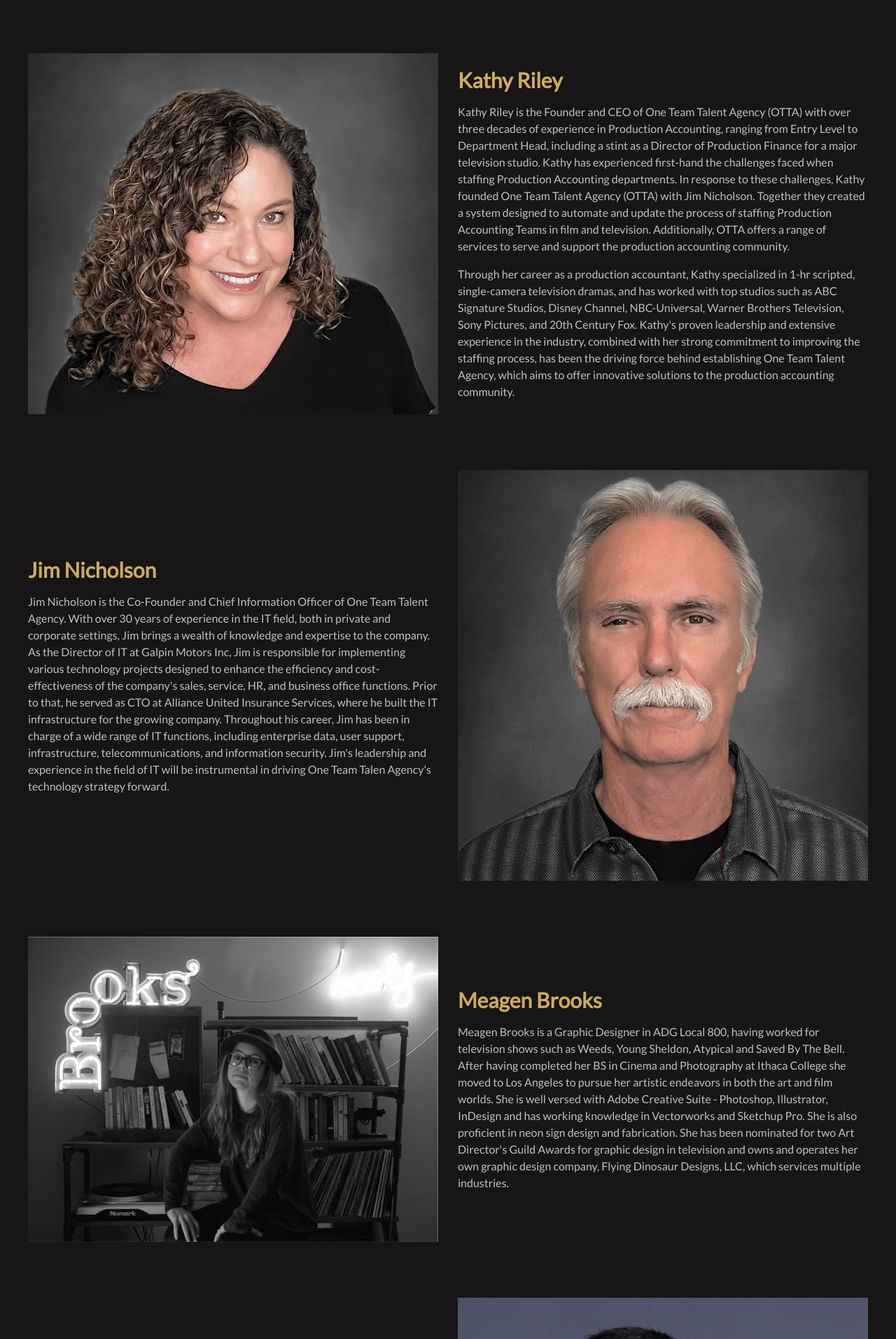
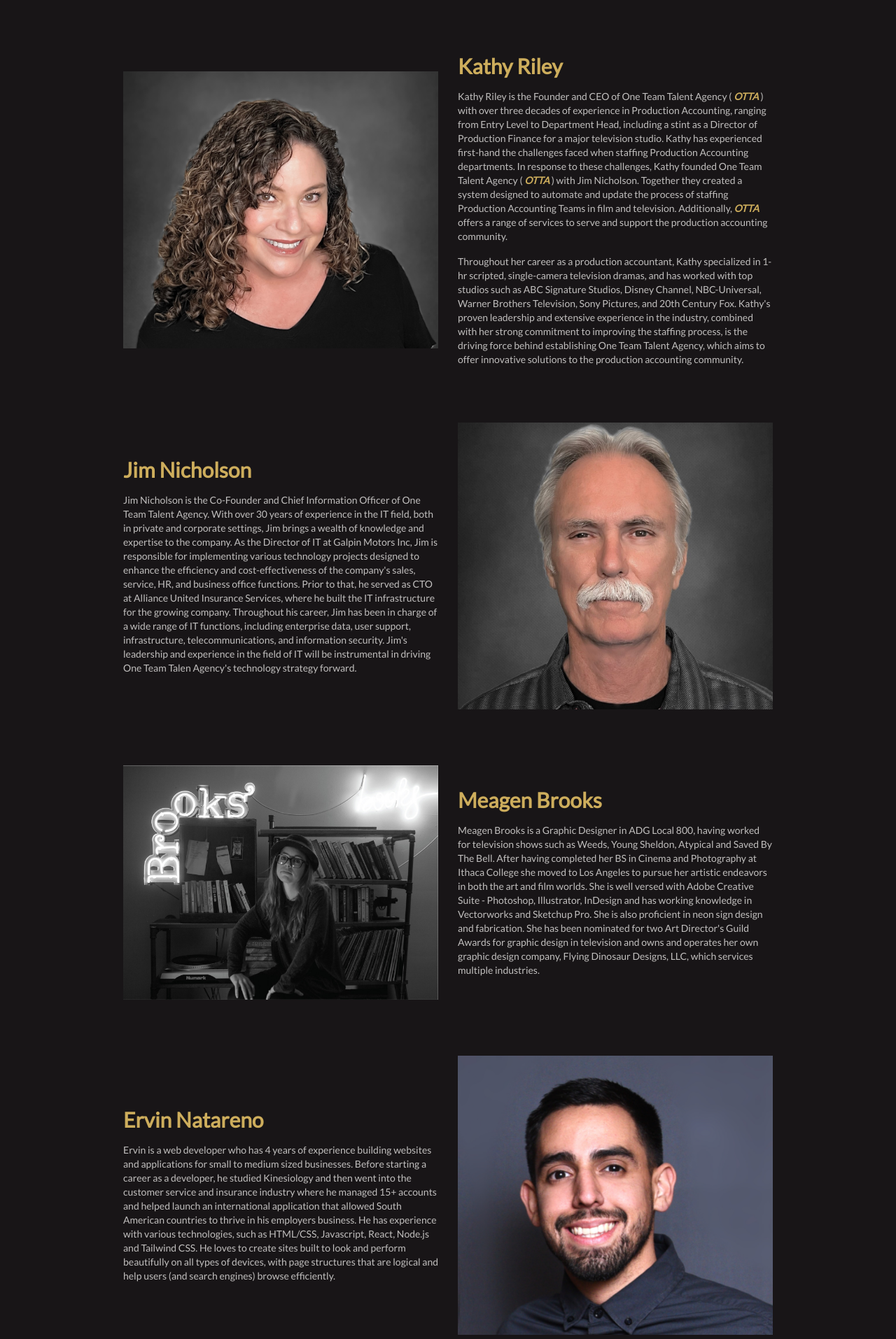
Before and after one commit to ervinCodes/OTTA, a website: page Exterior/about.html in a window 1280 px wide. Shown: the part 760-2674 px from the top of the page at 70% size. Drawn offline with nearby package versions, Linux system fonts and the light colour scheme.

Commit message:
About me images resized and text resized to fit responsively on all devices.

```diff
--- a/Exterior/about.html
+++ b/Exterior/about.html
@@ -117,11 +117,11 @@
           flex flex-row flex-wrap items-center justify-between
           xl:gap-y-8 xs:gap-y-16
           xs:gap-x-7
-          sm:mx-10 xs:mx-3"
+          2xl:mx-52 xl:mx-44 lg:mx-32 sm:mx-10 xs:mx-3"
         >
           <!-- Image -->
-          <div class="flex-auto sm:col-span-2 lg:col-span-1">
-            <img class="object-scale-down" src="images/kathy-pic.jpg" alt="Photo of Kathy Riley on roof out in the snow"/>
+          <div class="flex-auto sm:col-span-2 lg:col-span-1 ">
+            <img class="object-fit w-full h-auto " src="images/kathy-pic.jpg" alt="Photo of Kathy Riley on roof out in the snow"/>
           </div>
           <!-- Text Container -->
           <div
@@ -131,12 +131,20 @@
             <h2 class="
             2xl:text-4xl xl:text-3xl lg:text-2xl sm:text-3xl xs:text-2xl font-bold text-vegas-gold">Kathy Riley</h2>
             <!-- Text -->
-            <p class="2xl:text-xl xl:text-base lg:text-sm xs:text-xl">
-              Kathy Riley is the Founder and CEO of One Team Talent Agency (OTTA) with over three decades of experience in Production Accounting, ranging from Entry Level to Department Head, including a stint as a Director of Production Finance for a major television studio.  Kathy has experienced first-hand the challenges faced when staffing Production Accounting departments.  In response to these challenges, Kathy founded One Team Talent Agency (OTTA) with Jim Nicholson.  Together they created a system designed to automate and update the process of staffing Production Accounting Teams in film and television.  Additionally, OTTA offers a range of services to serve and support the production accounting community.
+            <p class="2xl:text-base xl:text-sm lg:text-[12px] md:text-base xs:text-xl">
+              Kathy Riley is the Founder and CEO of One Team Talent Agency (<span class="font-bold italic text-vegas-gold">
+                OTTA
+              </span>) with over three decades of experience in Production Accounting, ranging from Entry Level to Department Head, including a stint as a Director of Production Finance for a major television studio.  Kathy has experienced first-hand the challenges faced when staffing Production Accounting departments.  In response to these challenges, Kathy founded One Team Talent Agency (
+                <span class="font-bold italic text-vegas-gold">
+                  OTTA
+                </span>
+              ) with Jim Nicholson.  Together they created a system designed to automate and update the process of staffing Production Accounting Teams in film and television.  Additionally, <span class="font-bold italic text-vegas-gold">
+                OTTA
+              </span> offers a range of services to serve and support the production accounting community.
 
             </p>
-            <p class="2xl:text-xl xl:text-base lg:text-sm xs:text-xl">
-              Through her career as a production accountant, Kathy specialized in 1-hr scripted, single-camera television dramas, and has worked with top studios such as ABC Signature Studios, Disney Channel, NBC-Universal, Warner Brothers Television, Sony Pictures, and 20th Century Fox.  Kathy's proven leadership and extensive experience in the industry, combined with her strong commitment to improving the staffing process, has been the driving force behind establishing One Team Talent Agency, which aims to offer innovative solutions to the production accounting community.
+            <p class="2xl:text-base xl:text-sm lg:text-[12px] md:text-base xs:text-xl">
+              Throughout her career as a production accountant, Kathy specialized in 1-hr scripted, single-camera television dramas, and has worked with top studios such as ABC Signature Studios, Disney Channel, NBC-Universal, Warner Brothers Television, Sony Pictures, and 20th Century Fox.  Kathy's proven leadership and extensive experience in the industry, combined with her strong commitment to improving the staffing process, is the driving force behind establishing One Team Talent Agency, which aims to offer innovative solutions to the production accounting community.
             </p>
           </div>
         </div>
@@ -157,7 +165,7 @@
           flex flex-row flex-wrap xs:flex-col-reverse items-center justify-between
           xl:gap-y-8 xs:gap-y-16
           xs:gap-x-7
-          sm:mx-10 xs:mx-3"
+          2xl:mx-52 xl:mx-44 lg:mx-32 sm:mx-10 xs:mx-3"
         >
           <!-- Text Container -->
           <div
@@ -166,13 +174,13 @@
             <!-- Header -->
             <h2 class="2xl:text-4xl xl:text-3xl lg:text-2xl sm:text-3xl xs:text-2xl font-bold text-vegas-gold">Jim Nicholson</h2>
             <!-- Text -->
-            <p class="2xl:text-xl xl:text-base lg:text-sm xs:text-xl">
+            <p class="2xl:text-base xl:text-sm lg:text-[12px] md:text-base xs:text-xl">
               Jim Nicholson is the Co-Founder and Chief Information Officer of One Team Talent Agency.  With over 30 years of experience in the IT field, both in private and corporate settings, Jim brings a wealth of knowledge and expertise to the company.  As the Director of IT at Galpin Motors Inc, Jim is responsible for implementing various technology projects designed to enhance the efficiency and cost-effectiveness of the company's sales, service, HR, and business office functions.  Prior to that, he served as CTO at Alliance United Insurance Services, where he built the IT infrastructure for the growing company.  Throughout his career, Jim has been in charge of a wide range of IT functions, including enterprise data, user support, infrastructure, telecommunications, and information security.  Jim's leadership and experience in the field of IT will be instrumental in driving One Team Talen Agency's technology strategy forward.
             </p>
           </div>
           <!-- Image -->
           <div class="flex-auto sm:col-span-2 lg:col-span-1">
-            <img class="object-scale-down" src="images/jim-pic2.jpg" />
+            <img class="object-scale-down" src="images/jim-pic5.jpg" />
           </div>
         </div>
       </section>
@@ -189,7 +197,7 @@
           flex flex-row flex-wrap items-center justify-between
           xl:gap-y-8 xs:gap-y-16
           xs:gap-x-7
-          sm:mx-10 xs:mx-3"
+          2xl:mx-52 xl:mx-44 lg:mx-32 sm:mx-10 xs:mx-3"
         >
           <!-- Image -->
           <div class="flex-auto sm:col-span-2 lg:col-span-1">
@@ -202,7 +210,7 @@
             <!-- Header -->
             <h2 class="2xl:text-4xl xl:text-3xl lg:text-2xl sm:text-3xl xs:text-2xl font-bold text-vegas-gold">Meagen Brooks</h2>
             <!-- Text -->
-            <p class="2xl:text-xl xl:text-base lg:text-sm xs:text-xl">
+            <p class="2xl:text-base xl:text-sm lg:text-[12px] md:text-base xs:text-xl">
               Meagen Brooks is a Graphic Designer in ADG Local 800, having
               worked for television shows such as Weeds, Young Sheldon, Atypical
               and Saved By The Bell. After having completed her BS in Cinema and
@@ -232,7 +240,7 @@
           flex flex-row flex-wrap items-center justify-between xs:flex-col-reverse
           xl:gap-y-8 xs:gap-y-16
           xs:gap-x-7
-          sm:mx-10 xs:mx-3"
+          2xl:mx-52 xl:mx-44 lg:mx-32 sm:mx-10 xs:mx-3"
         >
           <!-- Text Container -->
           <div
@@ -241,15 +249,10 @@
             <!-- Header -->
             <h2 class="2xl:text-4xl xl:text-3xl lg:text-2xl sm:text-3xl xs:text-2xl font-bold text-vegas-gold">Ervin Natareno</h2>
             <!-- Text -->
-            <p class="2xl:text-xl xl:text-base lg:text-sm xs:text-xl">
+            <p class="2xl:text-base xl:text-sm lg:text-[12px] md:text-base xs:text-xl">
               Ervin is a web developer who has 4 years of experience building
-              websites for small to medium sized businesses. Before starting a
-              career in web developement, he spent 5+ years as an Insurance
-              Claims Analyst, working with different web applications, analysts
-              and customers he then noticed they often faced reoccurring issues.
-              His desire to offer solutions and mitigate these issues along with
-              his deep interest in technology led him down the path of web
-              development. He loves to create sites built to look and perform
+              websites and applications for small to medium sized businesses. Before starting a
+              career as a developer, he studied Kinesiology and then went into the customer service and insurance industry where he managed 15+ accounts and helped launch an international application that allowed South American countries to thrive in his employers business.   He has experience with various technologies, such as HTML/CSS, Javascript, React, Node.js and Tailwind CSS. He loves to create sites built to look and perform
               beautifully on all types of devices, with page structures that are
               logical and help users (and search engines) browse efficiently.
             </p>
```
Also changed, not shown: Exterior/index.html (+23 -8 lines), Exterior/css/build.css, Exterior/css/exterior.css, Exterior/images/jim-pic3.jpg (added), Exterior/images/jim-pic5.jpg (added).
